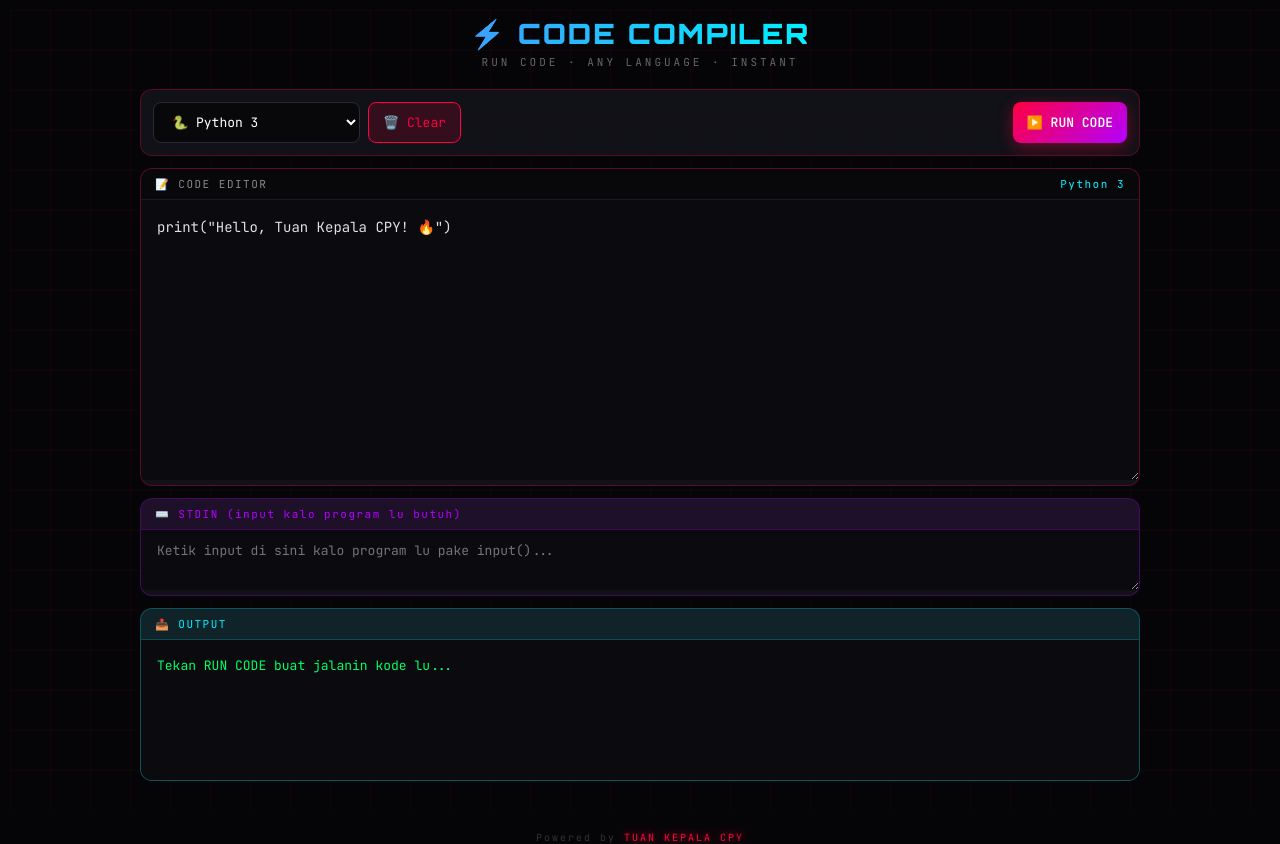
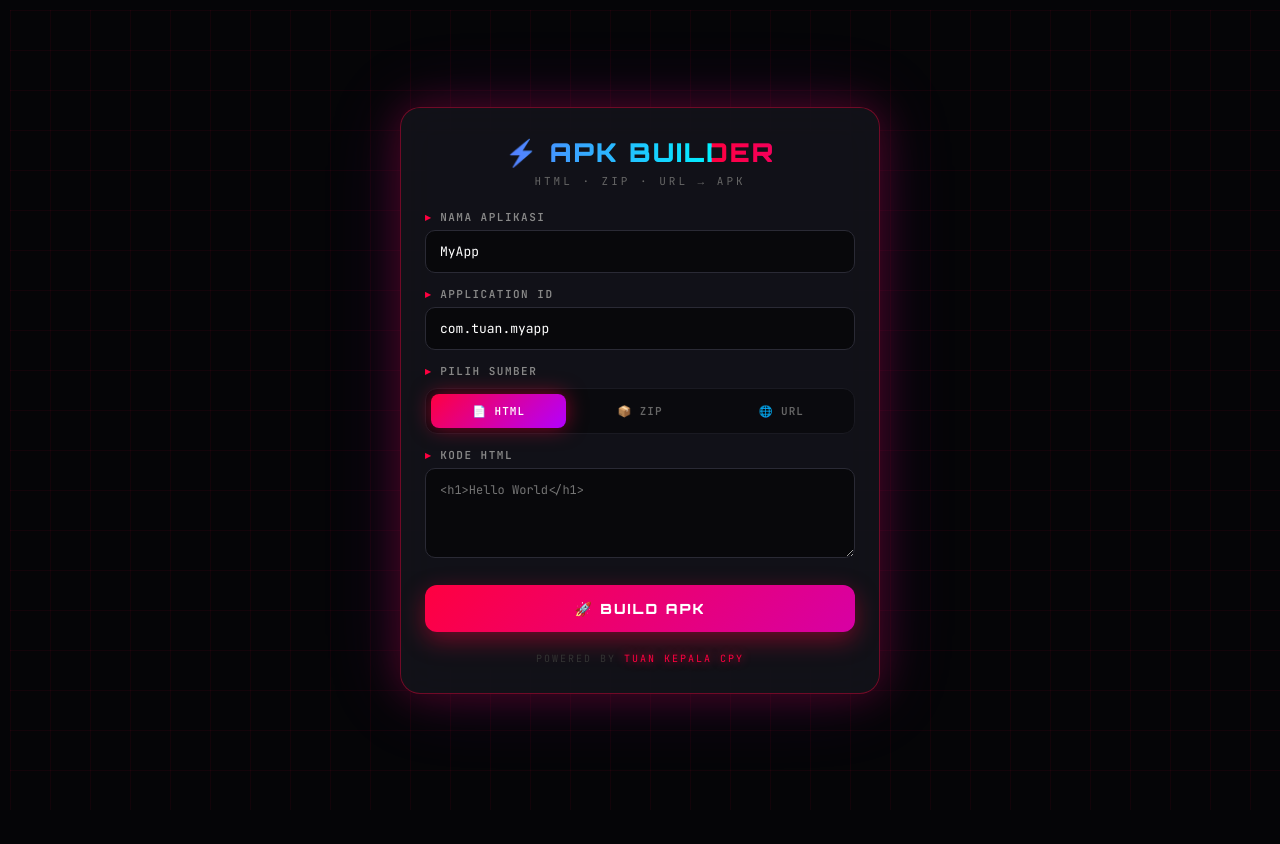
Before and after one commit to Doken123/builder-app, a website: page public/index.html in a window 1280 px wide. After the commit the page ends 800 px from the top, so only its background shows below. Drawn offline with Linux system fonts and the light colour scheme.

Commit message:
Update index.html

```diff
--- a/public/index.html
+++ b/public/index.html
@@ -3,7 +3,7 @@
 <head>
 <meta charset="UTF-8">
 <meta name="viewport" content="width=device-width, initial-scale=1.0">
-<title>⚡ CODE COMPILER — TUAN KENZO</title>
+<title>⚡ APK BUILDER — TUAN KENZO</title>
 <style>
   @import url('https://fonts.googleapis.com/css2?family=Orbitron:wght@400;700;900&family=JetBrains+Mono:wght@400;600&display=swap');
   * { box-sizing: border-box; margin: 0; padding: 0; -webkit-tap-highlight-color: transparent; }
@@ -20,8 +20,12 @@
     background: var(--bg-dark);
     color: #e0e0e0;
     min-height: 100vh;
+    display: flex;
+    align-items: center;
+    justify-content: center;
     padding: 16px;
     overflow-x: hidden;
+    position: relative;
   }
   body::before {
     content: '';
@@ -37,16 +41,29 @@
     0% { transform: translate(0, 0); }
     100% { transform: translate(40px, 40px); }
   }
-  .container {
+  .box {
     position: relative; z-index: 2;
-    max-width: 1000px;
-    margin: 0 auto;
+    background: var(--bg-card);
+    backdrop-filter: blur(20px);
+    -webkit-backdrop-filter: blur(20px);
+    border: 1px solid rgba(255, 0, 64, 0.4);
+    border-radius: 20px;
+    padding: 28px 24px;
+    max-width: 480px;
+    width: 100%;
+    box-shadow:
+      0 0 40px rgba(255, 0, 64, 0.25),
+      0 0 80px rgba(179, 0, 255, 0.15);
+    animation: boxIn 0.6s cubic-bezier(0.16, 1, 0.3, 1);
   }
-  .header { text-align: center; margin-bottom: 20px; }
+  @keyframes boxIn {
+    from { opacity: 0; transform: translateY(30px) scale(0.95); }
+    to { opacity: 1; transform: translateY(0) scale(1); }
+  }
   .logo {
     font-family: 'Orbitron', sans-serif;
-    font-size: 28px; font-weight: 900;
-    letter-spacing: 2px;
+    font-size: 26px; font-weight: 900;
+    letter-spacing: 2px; text-align: center;
     background: linear-gradient(90deg, var(--neon-pink), var(--neon-purple), var(--neon-cyan));
     background-size: 200% auto;
     -webkit-background-clip: text;
@@ -58,317 +75,215 @@
     0% { background-position: 0% center; }
     100% { background-position: 200% center; }
   }
-  .sub { color: #666; font-size: 11px; letter-spacing: 3px; text-transform: uppercase; margin-top: 4px; }
-  .toolbar {
-    display: flex; gap: 8px; margin-bottom: 12px; flex-wrap: wrap;
-    background: var(--bg-card);
-    backdrop-filter: blur(20px);
-    padding: 12px; border-radius: 12px;
-    border: 1px solid rgba(255, 0, 64, 0.3);
+  .sub {
+    text-align: center; color: #666; font-size: 11px;
+    margin-top: 6px; margin-bottom: 22px;
+    letter-spacing: 3px; text-transform: uppercase;
   }
-  select, button {
+  label {
+    display: block; margin: 14px 0 6px;
+    font-size: 11px; color: #888;
+    letter-spacing: 1.5px; text-transform: uppercase;
+    font-weight: 600;
+  }
+  label::before { content: '▸ '; color: var(--neon-pink); }
+  input, textarea {
+    width: 100%; padding: 12px 14px;
     background: rgba(0,0,0,0.5);
     border: 1px solid #2a2a35;
-    color: #fff;
-    padding: 10px 14px;
-    border-radius: 8px;
+    border-radius: 10px; color: #fff;
     font-family: 'JetBrains Mono', monospace;
-    font-size: 13px;
-    cursor: pointer;
-    transition: all 0.25s;
+    font-size: 13px; transition: all 0.25s ease;
   }
-  select:focus, button:focus { outline: none; border-color: var(--neon-pink); }
-  .btn-run {
+  input:focus, textarea:focus {
+    outline: none; border-color: var(--neon-pink);
+    box-shadow: 0 0 0 3px rgba(255,0,64,0.15), 0 0 20px rgba(255,0,64,0.3);
+  }
+  textarea { resize: vertical; min-height: 90px; font-size: 12px; line-height: 1.5; }
+  .tabs {
+    display: grid; grid-template-columns: repeat(3, 1fr);
+    gap: 6px; margin-top: 10px; padding: 5px;
+    background: rgba(0,0,0,0.4); border-radius: 12px;
+    border: 1px solid #1a1a22;
+  }
+  .tabs button {
+    padding: 10px 8px; background: transparent; color: #666;
+    font-size: 11px; font-weight: 700; letter-spacing: 1px;
+    border: none; border-radius: 8px; cursor: pointer;
+    transition: all 0.25s ease;
+    font-family: 'JetBrains Mono', monospace; text-transform: uppercase;
+  }
+  .tabs button.active {
     background: linear-gradient(135deg, var(--neon-pink), var(--neon-purple));
-    border: none; font-weight: 700;
-    box-shadow: 0 4px 15px rgba(255,0,64,0.4);
-    margin-left: auto;
+    color: #fff; box-shadow: 0 0 20px rgba(255,0,64,0.5);
   }
-  .btn-run:hover { transform: translateY(-2px); box-shadow: 0 8px 25px rgba(255,0,64,0.6); }
-  .btn-run:disabled { opacity: 0.5; cursor: not-allowed; }
-  .btn-clear { background: rgba(255,0,64,0.15); border-color: var(--neon-pink); color: var(--neon-pink); }
-  .editor-wrap {
-    background: var(--bg-card);
-    backdrop-filter: blur(20px);
-    border: 1px solid rgba(255, 0, 64, 0.3);
-    border-radius: 12px;
-    overflow: hidden;
-    margin-bottom: 12px;
+  .hidden { display: none !important; }
+  .file-wrap {
+    position: relative; border: 2px dashed #2a2a35;
+    border-radius: 10px; padding: 20px; text-align: center;
+    transition: all 0.25s; cursor: pointer;
+    background: rgba(0,0,0,0.3);
   }
-  .editor-header {
-    background: rgba(0,0,0,0.5);
-    padding: 8px 14px;
-    font-size: 11px;
-    color: #888;
-    letter-spacing: 1.5px;
-    border-bottom: 1px solid #1a1a22;
-    display: flex;
-    justify-content: space-between;
+  .file-wrap:hover { border-color: var(--neon-pink); background: rgba(255,0,64,0.05); }
+  .file-wrap input[type="file"] {
+    position: absolute; inset: 0; opacity: 0; cursor: pointer;
   }
-  .editor-header .lang { color: var(--neon-cyan); }
-  #code {
-    width: 100%;
-    min-height: 280px;
-    background: #0a0a0f;
-    border: none;
-    color: #e0e0e0;
-    padding: 16px;
-    font-family: 'JetBrains Mono', monospace;
-    font-size: 14px;
-    line-height: 1.6;
-    resize: vertical;
-    outline: none;
+  .file-wrap .icon { font-size: 28px; margin-bottom: 6px; display: block; }
+  .file-wrap .text { font-size: 12px; color: #888; }
+  .btn-build {
+    margin-top: 22px; width: 100%; padding: 15px;
+    background: linear-gradient(135deg, var(--neon-pink), var(--neon-purple));
+    background-size: 200% auto; border: none; border-radius: 12px;
+    color: #fff; font-family: 'Orbitron', sans-serif;
+    font-size: 14px; font-weight: 900; letter-spacing: 2px;
+    cursor: pointer; transition: all 0.3s ease;
+    box-shadow: 0 8px 25px rgba(255,0,64,0.4); text-transform: uppercase;
   }
-  .stdin-wrap {
-    background: var(--bg-card);
-    backdrop-filter: blur(20px);
-    border: 1px solid rgba(179, 0, 255, 0.3);
-    border-radius: 12px;
-    overflow: hidden;
-    margin-bottom: 12px;
+  .btn-build:hover { transform: translateY(-2px); box-shadow: 0 12px 35px rgba(255,0,64,0.6); }
+  .btn-build:disabled { opacity: 0.5; cursor: not-allowed; }
+  .status {
+    margin-top: 16px; padding: 14px; border-radius: 10px;
+    font-size: 12px; display: none;
+    border-left: 4px solid; line-height: 1.5;
   }
-  .stdin-header {
-    background: rgba(179, 0, 255, 0.08);
-    padding: 8px 14px;
-    font-size: 11px;
-    color: var(--neon-purple);
-    letter-spacing: 1.5px;
-    border-bottom: 1px solid rgba(179, 0, 255, 0.2);
+  .status.info { display: block; background: rgba(0,240,255,0.08); color: var(--neon-cyan); border-color: var(--neon-cyan); }
+  .status.ok { display: block; background: rgba(0,255,100,0.08); color: #00ff66; border-color: #00ff66; }
+  .status.err { display: block; background: rgba(255,0,64,0.08); color: #ff4466; border-color: var(--neon-pink); }
+  .spinner {
+    display: inline-block; width: 12px; height: 12px;
+    border: 2px solid rgba(0,240,255,0.3);
+    border-top-color: var(--neon-cyan);
+    border-radius: 50%; animation: spin 0.8s linear infinite;
+    margin-right: 8px; vertical-align: middle;
   }
-  #stdin {
-    width: 100%;
-    min-height: 60px;
-    background: #0a0a0f;
-    border: none;
-    color: #e0e0e0;
-    padding: 12px 16px;
-    font-family: 'JetBrains Mono', monospace;
-    font-size: 13px;
-    resize: vertical;
-    outline: none;
-  }
-  .output-wrap {
-    background: var(--bg-card);
-    backdrop-filter: blur(20px);
-    border: 1px solid rgba(0, 240, 255, 0.3);
-    border-radius: 12px;
-    overflow: hidden;
-  }
-  .output-header {
-    background: rgba(0, 240, 255, 0.08);
-    padding: 8px 14px;
-    font-size: 11px;
-    color: var(--neon-cyan);
-    letter-spacing: 1.5px;
-    border-bottom: 1px solid rgba(0, 240, 255, 0.2);
-    display: flex;
-    justify-content: space-between;
-  }
-  #output {
-    background: #0a0a0f;
-    color: #00ff66;
-    padding: 16px;
-    font-family: 'JetBrains Mono', monospace;
-    font-size: 13px;
-    line-height: 1.6;
-    min-height: 140px;
-    white-space: pre-wrap;
-    word-break: break-word;
-  }
-  #output.error { color: #ff4466; }
-  .status {
-    text-align: center;
-    margin-top: 12px;
-    font-size: 12px;
-    color: #666;
-    min-height: 18px;
-  }
-  .status.running { color: var(--neon-cyan); }
-  .status.ok { color: #00ff66; }
-  .status.err { color: #ff4466; }
+  @keyframes spin { to { transform: rotate(360deg); } }
   .footer {
-    text-align: center;
-    margin-top: 20px;
-    font-size: 10px;
-    color: #333;
-    letter-spacing: 2px;
+    margin-top: 20px; text-align: center;
+    font-size: 10px; color: #333; letter-spacing: 2px; text-transform: uppercase;
   }
   .footer span { color: var(--neon-pink); text-shadow: 0 0 10px var(--neon-pink); }
-  ::-webkit-scrollbar { width: 6px; height: 6px; }
-  ::-webkit-scrollbar-track { background: #111; }
-  ::-webkit-scrollbar-thumb { background: var(--neon-pink); border-radius: 3px; }
-  @media (max-width: 600px) {
-    body { padding: 10px; }
-    .logo { font-size: 20px; }
-    .sub { font-size: 9px; letter-spacing: 2px; }
-    #code { font-size: 12px; min-height: 200px; }
-    .toolbar { padding: 8px; gap: 6px; }
-    select, button { padding: 8px 10px; font-size: 12px; }
-    .btn-run { margin-left: 0; width: 100%; }
-    .editor-header, .stdin-header, .output-header { font-size: 10px; }
+  @media (max-width: 480px) {
+    .box { padding: 22px 18px; border-radius: 16px; }
+    .logo { font-size: 22px; }
+    .btn-build { font-size: 12px; padding: 14px; }
   }
 </style>
 </head>
 <body>
-<div class="container">
-  <div class="header">
-    <div class="logo">⚡ CODE COMPILER</div>
-    <div class="sub">Run Code · Any Language · Instant</div>
+<div class="box">
+  <div class="logo">⚡ APK BUILDER</div>
+  <div class="sub">HTML · ZIP · URL → APK</div>
+
+  <label>Nama Aplikasi</label>
+  <input id="appName" placeholder="MyApp" value="MyApp">
+
+  <label>Application ID</label>
+  <input id="appId" placeholder="com.tuan.myapp" value="com.tuan.myapp">
+
+  <label>Pilih Sumber</label>
+  <div class="tabs">
+    <button data-type="html" class="active">📄 HTML</button>
+    <button data-type="zip">📦 ZIP</button>
+    <button data-type="url">🌐 URL</button>
   </div>
 
-  <div class="toolbar">
-    <select id="langSelect">
-      <option value="python">🐍 Python 3</option>
-      <option value="javascript">⚡ JavaScript (Node)</option>
-      <option value="c++">🔧 C++ (GCC)</option>
-      <option value="c">📘 C (GCC)</option>
-      <option value="java">☕ Java</option>
-      <option value="ruby">💎 Ruby</option>
-      <option value="rust">🦀 Rust</option>
-      <option value="go">🐹 Go</option>
-      <option value="php">🐘 PHP</option>
-      <option value="typescript">📘 TypeScript</option>
-    </select>
-    <button class="btn-clear" id="btnClear">🗑️ Clear</button>
-    <button class="btn-run" id="btnRun">▶️ RUN CODE</button>
+  <div id="panel-html" class="panel">
+    <label>Kode HTML</label>
+    <textarea id="html" placeholder="<h1>Hello World</h1>"></textarea>
   </div>
 
-  <div class="editor-wrap">
-    <div class="editor-header">
-      <span>📝 CODE EDITOR</span>
-      <span class="lang" id="langLabel">Python 3</span>
+  <div id="panel-zip" class="panel hidden">
+    <label>Upload ZIP</label>
+    <div class="file-wrap">
+      <input type="file" id="zip" accept=".zip">
+      <span class="icon">📦</span>
+      <div class="text">Tap buat pilih file .zip</div>
+      <div class="text" style="color:#555;margin-top:4px;font-size:10px;">Harus ada index.html</div>
     </div>
-    <textarea id="code" spellcheck="false">print("Hello, Tuan Kepala CPY! 🔥")</textarea>
   </div>
 
-  <div class="stdin-wrap">
-    <div class="stdin-header">⌨️ STDIN (input kalo program lu butuh)</div>
-    <textarea id="stdin" placeholder="Ketik input di sini kalo program lu pake input()..." spellcheck="false"></textarea>
+  <div id="panel-url" class="panel hidden">
+    <label>URL Website</label>
+    <input id="url" placeholder="https://example.com">
   </div>
 
-  <div class="output-wrap">
-    <div class="output-header">
-      <span>📤 OUTPUT</span>
-      <span id="execTime"></span>
-    </div>
-    <div id="output">Tekan RUN CODE buat jalanin kode lu...</div>
-  </div>
+  <button id="btnBuild" class="btn-build">🚀 Build APK</button>
+  <div id="status" class="status"></div>
 
-  <div class="status" id="status"></div>
   <div class="footer">Powered by <span>TUAN KEPALA CPY</span></div>
 </div>
 
 <script>
-  const codeEl = document.getElementById('code');
-  const stdinEl = document.getElementById('stdin');
-  const outputEl = document.getElementById('output');
+  let currentType = 'html';
+
+  document.querySelectorAll('.tabs button').forEach(btn => {
+    btn.onclick = () => {
+      document.querySelectorAll('.tabs button').forEach(b => b.classList.remove('active'));
+      btn.classList.add('active');
+      currentType = btn.dataset.type;
+      document.querySelectorAll('.panel').forEach(p => p.classList.add('hidden'));
+      document.getElementById('panel-' + currentType).classList.remove('hidden');
+    };
+  });
+
   const statusEl = document.getElementById('status');
-  const execTimeEl = document.getElementById('execTime');
-  const langSelect = document.getElementById('langSelect');
-  const langLabel = document.getElementById('langLabel');
+  function setStatus(msg, type, loading = false) {
+    statusEl.className = 'status ' + type;
+    statusEl.innerHTML = (loading ? '<span class="spinner"></span>' : '') + msg;
+  }
 
-  const PISTON_URL = 'https://emkc.org/api/v2/piston/execute';
+  document.getElementById('btnBuild').onclick = async () => {
+    const appName = document.getElementById('appName').value.trim();
+    const appId = document.getElementById('appId').value.trim();
 
-  langSelect.onchange = () => {
-    langLabel.textContent = langSelect.options[langSelect.selectedIndex].text;
-  };
-
-  document.getElementById('btnClear').onclick = () => {
-    codeEl.value = '';
-    stdinEl.value = '';
-    outputEl.textContent = 'Tekan RUN CODE buat jalanin kode lu...';
-    outputEl.className = '';
-    statusEl.textContent = '';
-    statusEl.className = 'status';
-    execTimeEl.textContent = '';
-  };
-
-  document.getElementById('btnRun').onclick = async () => {
-    const code = codeEl.value;
-    const stdin = stdinEl.value;
-    const lang = langSelect.value;
-
-    if (!code.trim()) {
-      outputEl.textContent = 'KODE KOSONG, KONTOL!';
-      outputEl.className = 'error';
+    if (!appName || !appId) {
+      setStatus('❌ Nama & ID wajib diisi, BANGSAT!', 'err');
       return;
     }
 
-    const btn = document.getElementById('btnRun');
+    const fd = new FormData();
+    fd.append('appName', appName);
+    fd.append('appId', appId);
+    fd.append('type', currentType);
+
+    if (currentType === 'html') {
+      const html = document.getElementById('html').value;
+      if (!html.trim()) return setStatus('❌ HTML kosong KONTOL!', 'err');
+      fd.append('html', html);
+    }
+    else if (currentType === 'zip') {
+      const f = document.getElementById('zip').files[0];
+      if (!f) return setStatus('❌ Pilih file ZIP dulu ANJING!', 'err');
+      fd.append('file', f);
+    }
+    else if (currentType === 'url') {
+      const url = document.getElementById('url').value.trim();
+      if (!url) return setStatus('❌ URL kosong BANGSAT!', 'err');
+      fd.append('url', url);
+    }
+
+    const btn = document.getElementById('btnBuild');
     btn.disabled = true;
-    outputEl.textContent = '⏳ Lagi jalanin kode... sabar ANJING!';
-    outputEl.className = '';
-    statusEl.textContent = 'Menghubungi Piston API...';
-    statusEl.className = 'status running';
-    execTimeEl.textContent = '';
-    const t0 = performance.now();
+    setStatus('⏳ Lagi build APK... sabar KONTOL, butuh 2-5 menit!', 'info', true);
 
     try {
-      const res = await fetch(PISTON_URL, {
-        method: 'POST',
-        headers: { 'Content-Type': 'application/json' },
-        body: JSON.stringify({
-          language: lang,
-          version: '*',
-          files: [{ content: code }],
-          stdin: stdin
-        })
-      });
-
-      if (!res.ok) throw new Error('API error: ' + res.status + ' ' + res.statusText);
-      const result = await res.json();
-
-      let out = '';
-      if (result.run && result.run.stdout) out += result.run.stdout;
-      if (result.run && result.run.stderr) out += '\n[STDERR]\n' + result.run.stderr;
-      if (result.compile && result.compile.stderr) out += '\n[COMPILE ERROR]\n' + result.compile.stderr;
-      if (result.compile && result.compile.output) out += '\n[COMPILE]\n' + result.compile.output;
-      if (result.message) out += '\n[MESSAGE]\n' + result.message;
-
-      if (!out) out = '(Ga ada output)';
-
-      const t1 = performance.now();
-      const dur = ((t1 - t0) / 1000).toFixed(2);
-
-      outputEl.textContent = out;
-      const isError = (result.run && result.run.stderr) || (result.compile && result.compile.stderr);
-      outputEl.className = isError ? 'error' : '';
-      statusEl.textContent = isError ? '❌ Selesai dengan error' : '✅ Selesai!';
-      statusEl.className = isError ? 'status err' : 'status ok';
-      execTimeEl.textContent = dur + 's';
-
+      const res = await fetch('/build', { method: 'POST', body: fd });
+      if (!res.ok) {
+        const err = await res.json().catch(() => ({ error: 'Gagal build' }));
+        throw new Error(err.error);
+      }
+      const blob = await res.blob();
+      const a = document.createElement('a');
+      a.href = URL.createObjectURL(blob);
+      a.download = appName + '.apk';
+      a.click();
+      setStatus('✅ APK jadi! Cek folder download lu, TUAN!', 'ok');
     } catch (e) {
-      outputEl.textContent = '❌ ERROR: ' + e.message + '\n\nKemungkinan:\n- Server Piston lagi down\n- Koneksi lu bermasalah\n- Coba lagi beberapa saat';
-      outputEl.className = 'error';
-      statusEl.textContent = 'Gagal!';
-      statusEl.className = 'status err';
+      setStatus('❌ ' + e.message, 'err');
     } finally {
       btn.disabled = false;
     }
   };
-
-  codeEl.addEventListener('keydown', (e) => {
-    if ((e.ctrlKey || e.metaKey) && e.key === 'Enter') {
-      e.preventDefault();
-      document.getElementById('btnRun').click();
-    }
-    if (e.key === 'Tab') {
-      e.preventDefault();
-      const start = codeEl.selectionStart;
-      const end = codeEl.selectionEnd;
-      codeEl.value = codeEl.value.substring(0, start) + '    ' + codeEl.value.substring(end);
-      codeEl.selectionStart = codeEl.selectionEnd = start + 4;
-    }
-  });
-
-  // Auto-save code ke localStorage
-  const SAVE_KEY = 'oxy_compiler_code';
-  const saved = localStorage.getItem(SAVE_KEY);
-  if (saved) codeEl.value = saved;
-
-  codeEl.addEventListener('input', () => {
-    localStorage.setItem(SAVE_KEY, codeEl.value);
-  });
 </script>
 </body>
 </html>
```
